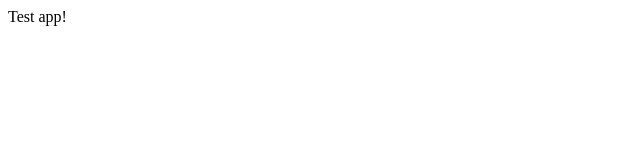
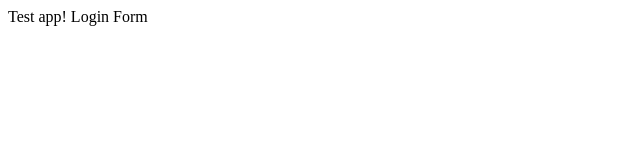
Before and after one commit to pontustervehn/testapp, a plain HTML site: page index.html in a window 1280 px wide. Shown: the full height of the page, 0-640 px from the left. Drawn offline with Linux system fonts and the light colour scheme.

Commit message:
login form

```diff
--- /dev/null
+++ b/Ignoredfiles/app1.js
@@ -0,0 +1 @@
+console.log("lol");
--- a/index.html
+++ b/index.html
@@ -5,6 +5,8 @@
 
 	<body>
 		Test app!
+
+		Login Form
 	</body>
 
 </html>
```
Also changed, not shown: login.html (added, +1 -0 lines), Ignoredfiles/log.txt (added).
